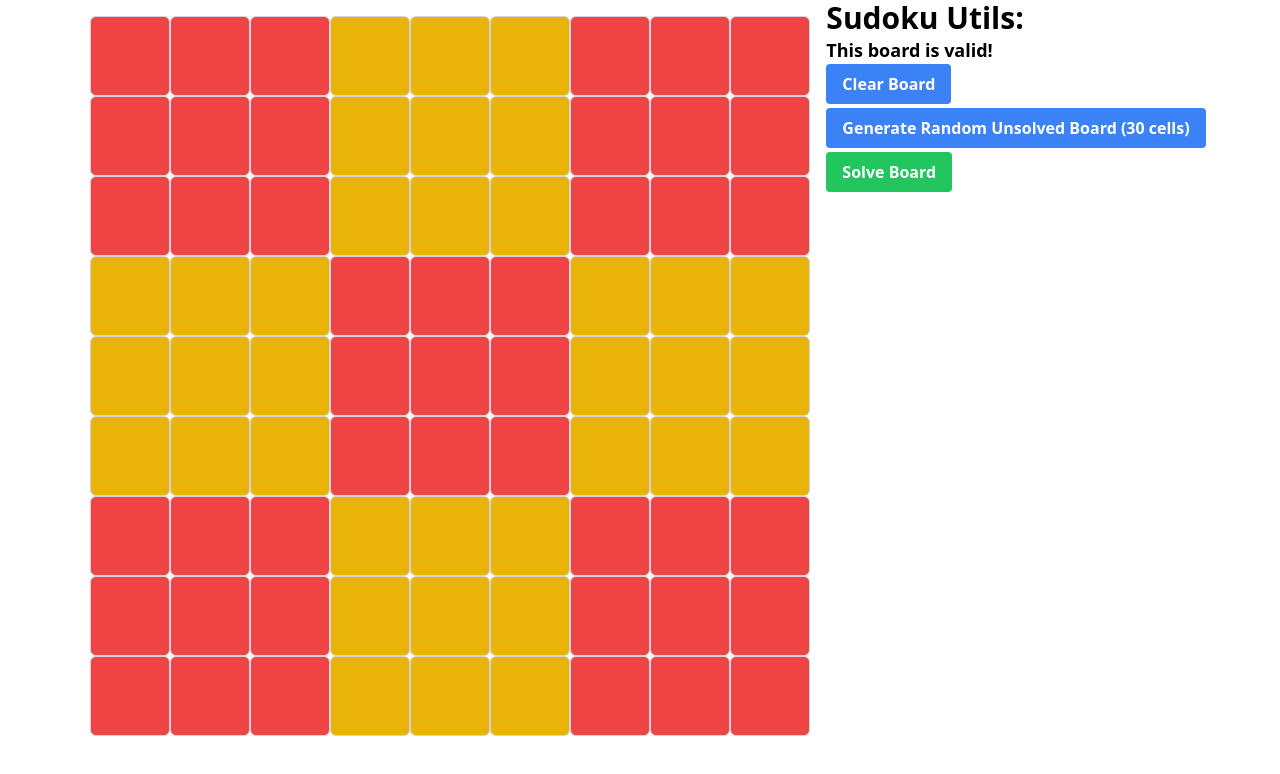
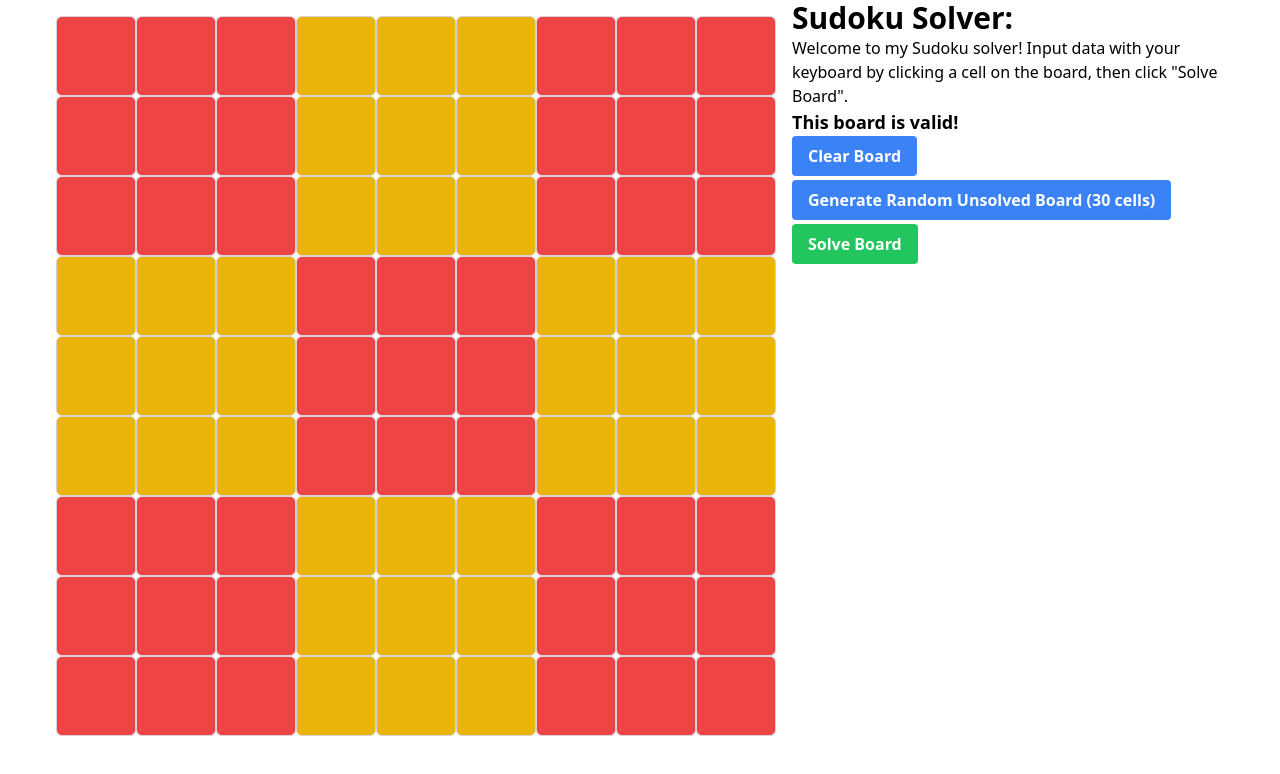
Before and after one commit to nf-projects/ap-sudoku-solver, a Next.js app: page / in a window 1280 px wide. Shown: the top 774 px of the page. Built offline with nearby package versions, Linux system fonts and the light colour scheme.

Commit message:
add response questions

```diff
--- a/pages/index.tsx
+++ b/pages/index.tsx
@@ -128,7 +128,11 @@ export default function Home() {
                 {inputElements}
             </div>
             <div>
-                <h1 className="text-3xl font-bold">Sudoku Utils:</h1>
+                <h1 className="text-3xl font-bold">Sudoku Solver:</h1>
+                <p className="max-w-md">
+                    Welcome to my Sudoku solver! Input data with your keyboard
+                    by clicking a cell on the board, then click "Solve Board".
+                </p>
                 <ul>
                     {/*<li>Is valid: {isBoardValid(board) ? "yes" : "no"}</li>*/}
                     <li className="text-lg font-bold">{isBoardValid(board) ? "This board is valid!" : "This board is not valid!"}</li>
```
Also changed, not shown: 1 other file (tests, documents, lock files or other folders).
